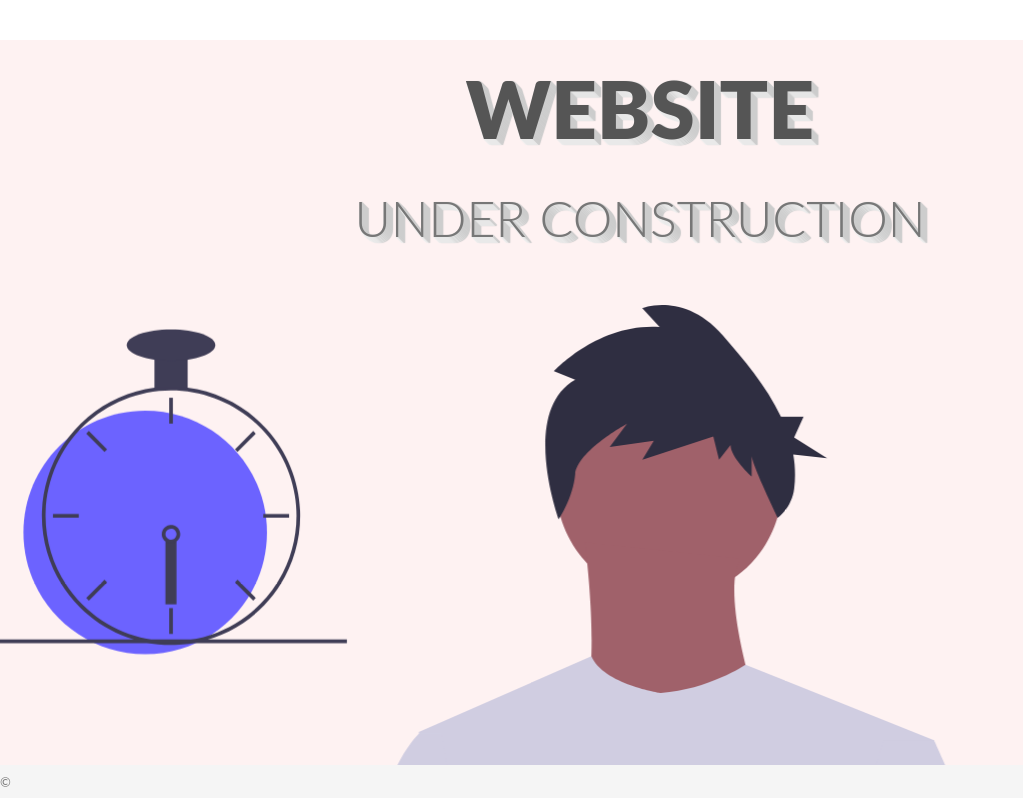
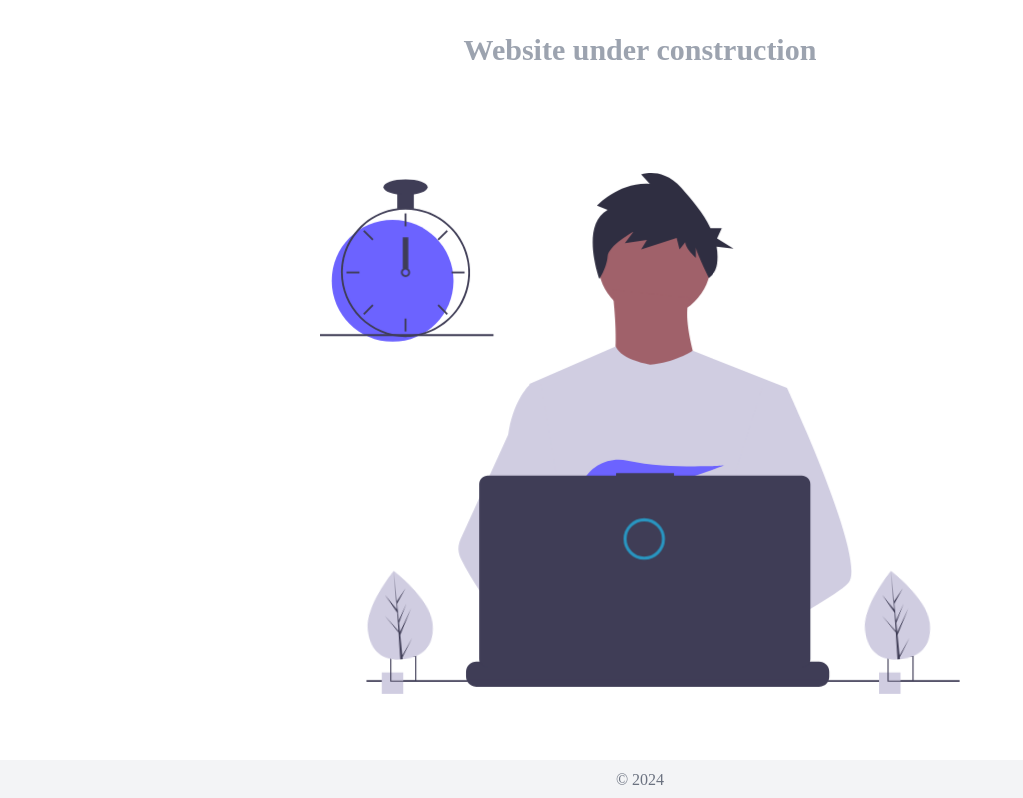
Before and after one commit to prvashisht/wip-boilerplate, a Nuxt app: page / in a window 1280 px wide. Shown: the top 798 px of the page, without its empty margins (0-1023 px from the left). Built offline with nearby package versions, Linux system fonts and the light colour scheme.

Commit message:
Refactor app and WorkInProgress components

```diff
--- a/app.vue
+++ b/app.vue
@@ -1,5 +1,3 @@
 <template>
-  <div>
-    <WorkInProgress />
-  </div>
+  <WorkInProgress />
 </template>
--- a/components/WorkInProgress.vue
+++ b/components/WorkInProgress.vue
@@ -1,23 +1,18 @@
 <template>
-  <div class="bg-red-50">
-    <div class="">
-      <div class="main-title">
-        <h1>Website</h1>
-        <h2>under construction</h2>
-      </div>
-    </div>
-    <div class="">
-      <div class="svg-img">
-        <BgSvg />
-      </div>
-    </div>
+  <div class="flex flex-col min-h-screen justify-between text-gray-500">
+    <header class="flex flex-col items-center p-4 md:p-8 text-center">
+      <h1 class="font-extrabold text-6xl md:text-8xl text-gray-600 shadowed">{{ websiteName }}</h1>
+      <h2 class="font-bold text-xl md:text-3xl text-gray-400">Website under construction</h2>
+    </header>
 
+    <main class="flex justify-center">
+      <BgSvg class="max-w-screen-sm" />
+    </main>
+
+    <footer class="flex justify-center items-center p-2 text-sm md:text-base text-center bg-gray-100">
+      &copy; {{ new Date().getFullYear() }} {{ websiteName }}
+    </footer>
   </div>
-  <footer class="footer">
-    <div class="">
-      <span>&copy; {{ websiteName }}</span>
-    </div>
-  </footer>
 </template>
 
 <script lang="ts" setup>
@@ -37,28 +32,12 @@ useHead({
 </script>
 
 <style>
-*{
-  margin: 0;
-  padding: 0;
-  box-sizing: border-box;
+/* TODO: Move to a common place */
+body{
+  font-family: "Montserrat";
 }
 
-html{
-  font-size: 62.5%; /* 1rem = 10px */
-}
-
-body{
-  font-family: "Lato", sans-serif;
-  font-weight: 400;
-  line-height: 1.7;
-  color: #777;
-
-}
-
-.main-title{
-  text-align: center;
-  margin-top: 44rem;
-  margin-bottom: 8rem;
+.shadowed{
   text-shadow:
   1px 0px 1px #ccc, 0px 1px 1px #eee,
   2px 1px 1px #ccc, 1px 2px 1px #eee,
@@ -68,94 +47,4 @@ body{
   6px 5px 1px #ccc, 5px 6px 1px #eee,
   7px 6px 1px #ccc;
 }
-
-.main-title h1{
-  font-size: 7rem;
-  text-transform: uppercase;
-  font-weight: 800;
-  color: #555;
-}
-
-.main-title h2{
-  font-size: 4rem;
-  font-weight: 300;
-  text-transform: uppercase;
-}
-
-.svg-img{
-  display: block;
-  margin: auto;
-}
-
-.footer {
-  position: absolute;
-  bottom: 0;
-  width: 100%;
-  height: 35px;
-  line-height: 35px;
-  background-color: #f5f5f5;
-  font-size: 1.3rem;
-}
-
-/* Media Queries */
-@media (min-width: 640px){
-  .main-title h1{
-      font-size: 5rem;
-      text-transform: uppercase;
-      font-weight: 700;
-      color: #555;
-  }
-  .main-title h2{
-      font-size: 3rem;
-      font-weight: 300;
-      text-transform: uppercase;
-  }
-}
-
-@media (min-width: 768px){
-    .main-title h1{
-        font-size: 6rem;
-        text-transform: uppercase;
-        font-weight: 800;
-        color: #555;
-    }
-    .main-title h2{
-        font-size: 4rem;
-        font-weight: 300;
-        text-transform: uppercase;
-    }
-}
-
-@media (min-width: 1024px){
-    .main-title h1{
-        font-size: 7rem;
-        text-transform: uppercase;
-        font-weight: 900;
-        color: #555;
-    }
-    .main-title h2{
-        font-size: 5rem;
-        font-weight: 300;
-        text-transform: uppercase;
-    }
-}
-
-@media (min-width: 1200px){
-  .main-title h1{
-      font-size: 8rem;
-      text-transform: uppercase;
-      font-weight: 900;
-      color: #555;
-  }
-  .main-title h2{
-      font-size: 5rem;
-      font-weight: 300;
-      text-transform: uppercase;
-  }
-  .main-title{
-      text-align: center;
-      margin-top: 4rem;
-      margin-bottom: 4rem;
-  }
-}
 </style>
--- a/components/bg-svg.vue
+++ b/components/bg-svg.vue
@@ -212,11 +212,6 @@
 
 <style>
 /* Styles */
-svg{
-  display: block;
-  margin: auto;
-}
-
 #clock{
   animation: clockHand 5s infinite linear;
   transform-box: fill-box;
--- a/nuxt.config.ts
+++ b/nuxt.config.ts
@@ -1,4 +1,5 @@
-// https://nuxt.com/docs/api/configuration/nuxt-config
+// TODO: Add a default website config
+
 export default defineNuxtConfig({
   devtools: { enabled: true },
   modules: ['@nuxtjs/tailwindcss'],
--- /dev/null
+++ b/tailwind.config.js
@@ -0,0 +1,8 @@
+/** @type {import('tailwindcss').Config} */
+export default {
+  content: [],
+  theme: {
+    extend: {},
+  },
+  plugins: [],
+}
```
